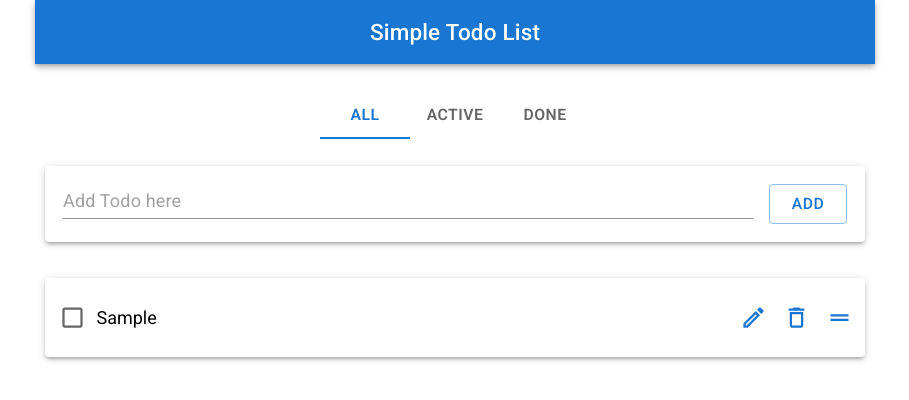
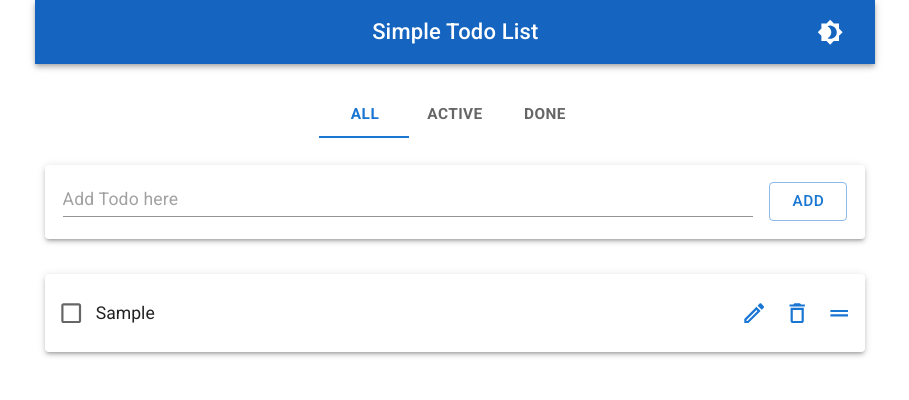
Before and after one commit to AlexFreshIce/simple_todo, a React (Create React App) app: page / in a window 1280 px wide. Both pictures are taken after typing "Sample" into the empty fields and a click on the button "ADD". Shown: the top 400 px of the page, without its empty margins (185-1094 px from the left). Built offline with nearby package versions, Linux system fonts and the light colour scheme.

Commit message:
add dark theme

```diff
--- a/src/app/App.tsx
+++ b/src/app/App.tsx
@@ -1,34 +1,15 @@
-/** @jsxImportSource @emotion/react */
-
-import { Global, css } from "@emotion/react";
+import { CssBaseline, GlobalStyles, useMediaQuery } from "@mui/material";
+import { ThemeProvider, createTheme, styled } from "@mui/material/styles";
+import { createContext, useEffect, useMemo, useState } from "react";
 import "typeface-roboto";
 import { Filter } from "../components/Filter";
 import { Header } from "../components/Header";
 import { InputTodo } from "../components/InputTodo";
 import { ListTodo } from "../components/ListTodo";
 
-const GlobalStyles = css`
-  html {
-    font-size: 18px;
-  }
-  @media (max-width: 560px) {
-    html {
-      font-size: 17px;
-    }
-  }
-  @media (max-width: 480px) {
-    html {
-      font-size: 16px;
-    }
-  }
-  @media (max-width: 380px) {
-    html {
-      font-size: 15px;
-    }
-  }
-`;
+export const ColorModeContext = createContext({ toggleColorMode: () => {} });
 
-const AppStyles = css({
+const Root = styled("div")({
   maxWidth: "840px",
   minWidth: "320px",
   margin: "auto",
@@ -36,15 +17,70 @@ const AppStyles = css({
 });
 
 export default function App() {
+  const prefersDarkMode = useMediaQuery("(prefers-color-scheme: dark)");
+  const [darkMode, setDarkMode] = useState(prefersDarkMode);
+
+  useEffect(() => {
+    setDarkMode(prefersDarkMode);
+  }, [prefersDarkMode]);
+
+  const theme = useMemo(
+    () =>
+      createTheme({
+        breakpoints: {
+          values: {
+            xs: 320,
+            sm: 380,
+            md: 480,
+            lg: 580,
+            xl: 840,
+          },
+        },
+        palette: {
+          mode: darkMode ? "dark" : "light",
+        },
+      }),
+    [darkMode]
+  );
+
+  // theme = responsiveFontSizes(theme);
+
+  const Global = {
+    html: {
+      fontSize: "110%",
+      [theme.breakpoints.down("lg")]: {
+        fontSize: "100%",
+      },
+      [theme.breakpoints.down("md")]: {
+        fontSize: "90%",
+      },
+      [theme.breakpoints.down("sm")]: {
+        fontSize: "80%",
+      },
+    },
+  };
+
+  const colorMode = useMemo(
+    () => ({
+      toggleColorMode: () => {
+        setDarkMode((prevMode) => !prevMode);
+      },
+    }),
+    []
+  );
+
   return (
-    <>
-      <Global styles={GlobalStyles} />
-      <div css={AppStyles}>
-        <Header />
-        <Filter />
-        <InputTodo />
-        <ListTodo />
-      </div>
-    </>
+    <ColorModeContext.Provider value={colorMode}>
+      <ThemeProvider theme={theme}>
+        <CssBaseline enableColorScheme />
+        <GlobalStyles styles={Global} />
+        <Root>
+          <Header />
+          <Filter />
+          <InputTodo />
+          <ListTodo />
+        </Root>
+      </ThemeProvider>
+    </ColorModeContext.Provider>
   );
 }
--- a/src/components/CustomTextArea.tsx
+++ b/src/components/CustomTextArea.tsx
@@ -1,10 +1,9 @@
-/** @jsxImportSource @emotion/react */
-
-import { css } from "@emotion/react";
-import { ChangeEvent, FC, LegacyRef } from "react";
+import { TextareaAutosize } from "@mui/base";
+import { styled } from "@mui/material/styles";
+import { ChangeEvent, FC, MutableRefObject } from "react";
 
 type CustomTextAreaType = {
-  textareaRef: LegacyRef<HTMLTextAreaElement> | null;
+  textareaRef: MutableRefObject<HTMLTextAreaElement | null>;
   value: string;
   onTextAreaChange: (e: ChangeEvent<HTMLTextAreaElement>) => void;
   onSaveButtonClick: () => void;
@@ -12,17 +11,26 @@ type CustomTextAreaType = {
   isEditMode: boolean;
 };
 
-const CustomTextAreaStyles = css({
+const StyledTextArea = styled(TextareaAutosize, {
+  shouldForwardProp: (prop) => prop !== "isEditMode" && prop !== "isChecked",
+})<{ isEditMode: boolean; isChecked: boolean }>(
+  ({ theme, isEditMode, isChecked }) => ({
     display: "block",
     width: "100%",
-  fontSize: "1rem",
     border: "none",
     resize: "none",
     boxSizing: "border-box",
-  fontFamily: "inherit",
+    fontFamily: `${theme.typography.fontFamily}`,
     overflow: "hidden",
     outlineColor: "#1976d2",
-});
+    background: "inherit",
+    color: `${theme.palette.text.primary}`,
+    fontSize: `1rem`,
+    outline: isEditMode ? "auto" : "none",
+    opacity: isChecked ? "0.8" : "1",
+    fontWeight: isChecked ? "200" : "inherit",
+  })
+);
 
 export const CustomTextArea: FC<CustomTextAreaType> = (props) => {
   const {
@@ -30,27 +38,20 @@ export const CustomTextArea: FC<CustomTextAreaType> = (props) => {
     value,
     onTextAreaChange,
     onSaveButtonClick,
-    isChecked,
-    isEditMode,
+    isChecked = false,
+    isEditMode = false,
   } = props;
 
   return (
-    <textarea
+    <StyledTextArea
       ref={textareaRef}
-      rows={1}
       readOnly
       autoComplete="on"
       value={value}
       onChange={onTextAreaChange}
       onBlur={onSaveButtonClick}
-      css={[
-        {
-          outline: isEditMode ? "auto" : "none",
-          opacity: isChecked ? "0.8" : "1",
-          fontWeight: isChecked ? "200" : "inherit",
-        },
-        CustomTextAreaStyles,
-      ]}
-    ></textarea>
+      isChecked={isChecked}
+      isEditMode={isEditMode}
+    ></StyledTextArea>
   );
 };
--- a/src/components/Filter.tsx
+++ b/src/components/Filter.tsx
@@ -28,7 +28,7 @@ export const Filter: FC = () => {
       value={filterValue}
       onChange={handleChange}
       centered
-      sx={{ mb: "1.5rem", fontWeight: "600" }}
+      sx={{ mb: "1.5rem", fontWeight: "700", }}
     >
       <Tab label="All" sx={{ fontWeight: "inherit" }} />
       <Tab label="Active" sx={{ fontWeight: "inherit" }} />
--- a/src/components/Header.tsx
+++ b/src/components/Header.tsx
@@ -1,21 +1,28 @@
 import { AppBar, Toolbar, Typography } from "@mui/material";
 import { FC } from "react";
+import { ToggleTheme } from "./ToggleTheme";
 
 export const Header: FC = () => {
   return (
     <AppBar
       position="relative"
-      sx={{ mb: "1.5rem", width: `calc(100% + 20px)`, left: "-10px" }}
+      sx={(theme) => ({
+        mb: "1.5rem",
+        width: `calc(100% + 20px)`,
+        left: "-10px",
+        backgroundColor: theme.palette.primary.dark,
+      })}
     >
       <Toolbar>
         <Typography
           variant="h6"
           component="h1"
           align="center"
-          sx={{ flexGrow: 1 }}
+          sx={{ flexGrow: 1, pl: `51px` }}
         >
           Simple Todo List
         </Typography>
+        <ToggleTheme />
       </Toolbar>
     </AppBar>
   );
--- a/src/components/ItemTodo.tsx
+++ b/src/components/ItemTodo.tsx
@@ -3,7 +3,7 @@ import DragHandleOutlinedIcon from "@mui/icons-material/DragHandleOutlined";
 import EditOutlinedIcon from "@mui/icons-material/EditOutlined";
 import SaveOutlinedIcon from "@mui/icons-material/SaveOutlined";
 import { Checkbox, IconButton, ListItem } from "@mui/material";
-import { ChangeEvent, FC, useEffect, useRef, useState } from "react";
+import { ChangeEvent, FC, useRef, useState } from "react";
 import { Draggable } from "react-beautiful-dnd";
 import { useDispatch, useSelector } from "react-redux";
 import { AppDispatch } from "../store";
@@ -35,14 +35,6 @@ export const ItemTodo: FC<ItemTodoType> = ({
   const textareaRef = useRef<HTMLTextAreaElement | null>(null);
   const dispatch = useDispatch<AppDispatch>();
   const isFilterAll = useSelector(isFilterAllSelector);
-
-  useEffect(() => {
-    if (textareaRef && textareaRef.current) {
-      textareaRef.current.style.height = "0px";
-      const scrollHeight = textareaRef.current.scrollHeight;
-      textareaRef.current.style.height = scrollHeight + "px";
-    }
-  }, [value]);
 
   const onEditButtonClick = () => {
     if (textareaRef && textareaRef.current) {
--- /dev/null
+++ b/src/components/ToggleTheme.tsx
@@ -0,0 +1,26 @@
+import { useTheme } from "@mui/material/styles";
+
+import Brightness4Icon from "@mui/icons-material/Brightness4";
+import Brightness7Icon from "@mui/icons-material/Brightness7";
+import { IconButton } from "@mui/material";
+import { useContext } from "react";
+import { ColorModeContext } from "../app/App";
+
+export const ToggleTheme = () => {
+  const theme = useTheme();
+  const colorMode = useContext(ColorModeContext);
+
+  return (
+    <IconButton
+      sx={{ ml: 1 }}
+      onClick={colorMode.toggleColorMode}
+      color="inherit"
+    >
+      {theme.palette.mode === "dark" ? (
+        <Brightness7Icon />
+      ) : (
+        <Brightness4Icon />
+      )}
+    </IconButton>
+  );
+};
--- a/src/index.tsx
+++ b/src/index.tsx
@@ -1,4 +1,3 @@
-import CssBaseline from "@mui/material/CssBaseline";
 import ReactDOM from "react-dom/client";
 import { Provider } from "react-redux";
 import { PersistGate } from "redux-persist/integration/react";
@@ -10,13 +9,10 @@ const root = ReactDOM.createRoot(
 );
 root.render(
   // <React.StrictMode>
-  <>
-    <CssBaseline />
-    <Provider store={store}>
-      <PersistGate loading={null} persistor={persistor}>
-        <App />
-      </PersistGate>
-    </Provider>{" "}
-  </>
+  <Provider store={store}>
+    <PersistGate loading={null} persistor={persistor}>
+      <App />
+    </PersistGate>
+  </Provider>
   // </React.StrictMode>
 );
```
Lines whose indentation alone changed are shown as unchanged.
